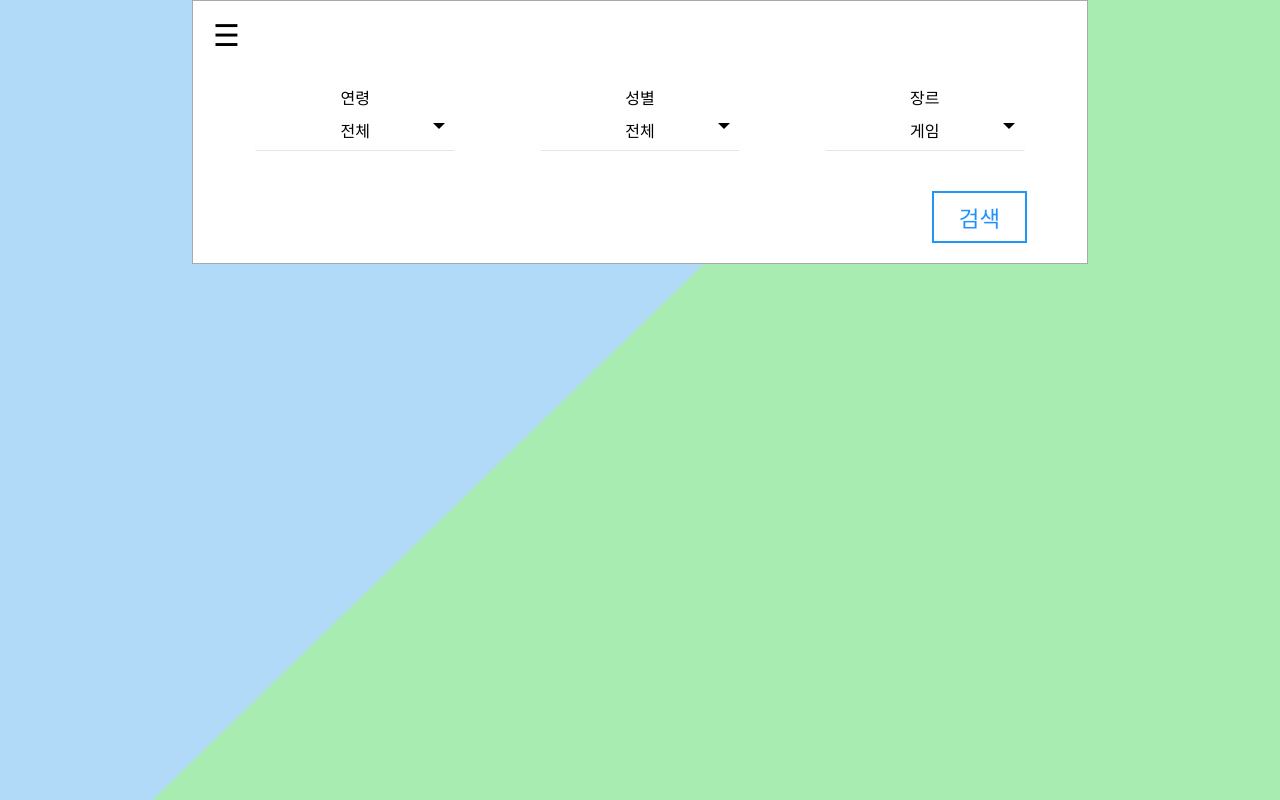
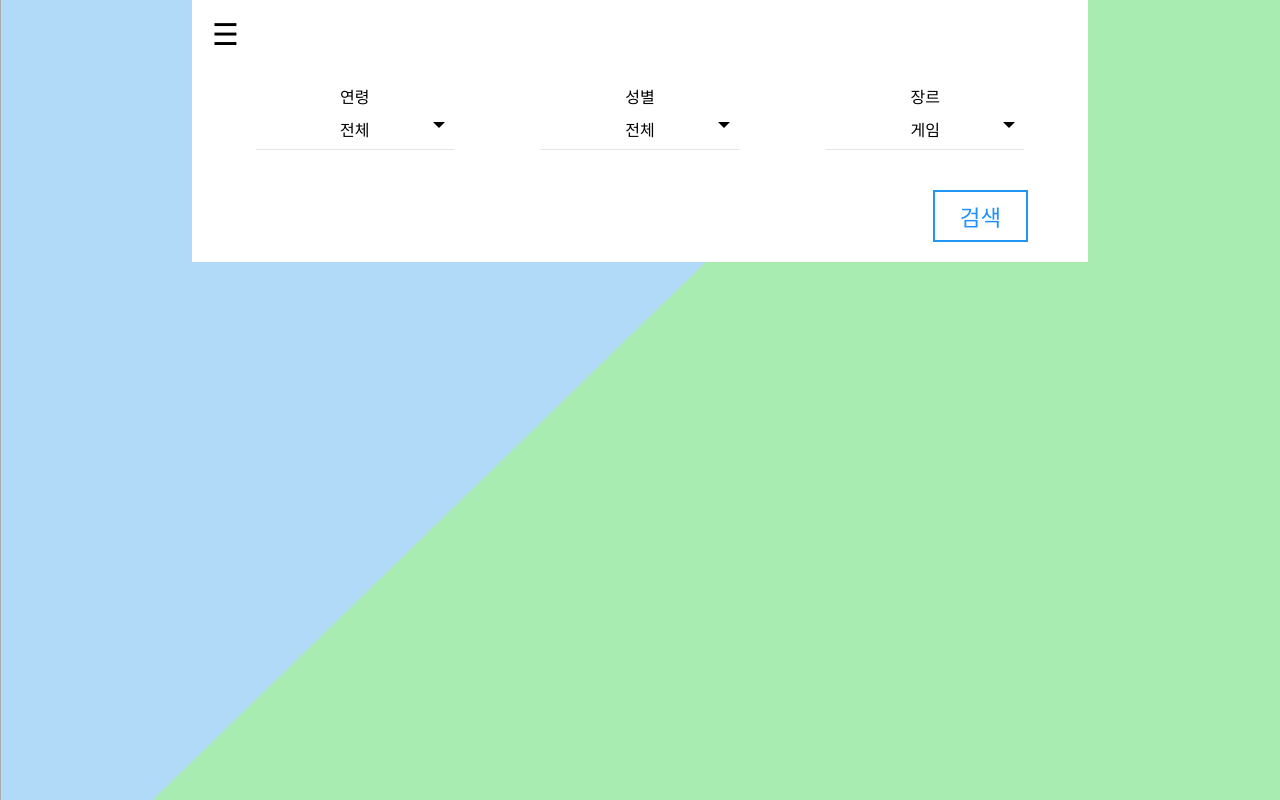
Before and after one commit to dgsw-2019-hackathon/ABC, a plain HTML site: page list.html in a window 1280 px wide. Drawn offline with nearby package versions, Linux system fonts and the light colour scheme; files whose address does not match are found by name.

Commit message:
Update list.css

```diff
--- a/css/list.css
+++ b/css/list.css
@@ -18,8 +18,8 @@ a{
 .wrap{
 	width:50%;
 	height:100%;
-	border:1px solid #AAA;
 	margin:auto;
+    background:#FDFDFD;
 }
 /************************/
 .left-list{
@@ -28,6 +28,7 @@ a{
 	left:0;
 	width:20%;
 	height:100%;
+    border-right:1px solid #AAA;
 	background:#FFF;
 	overflow-x:hidden;
 	transition:all 0.5s;
```
